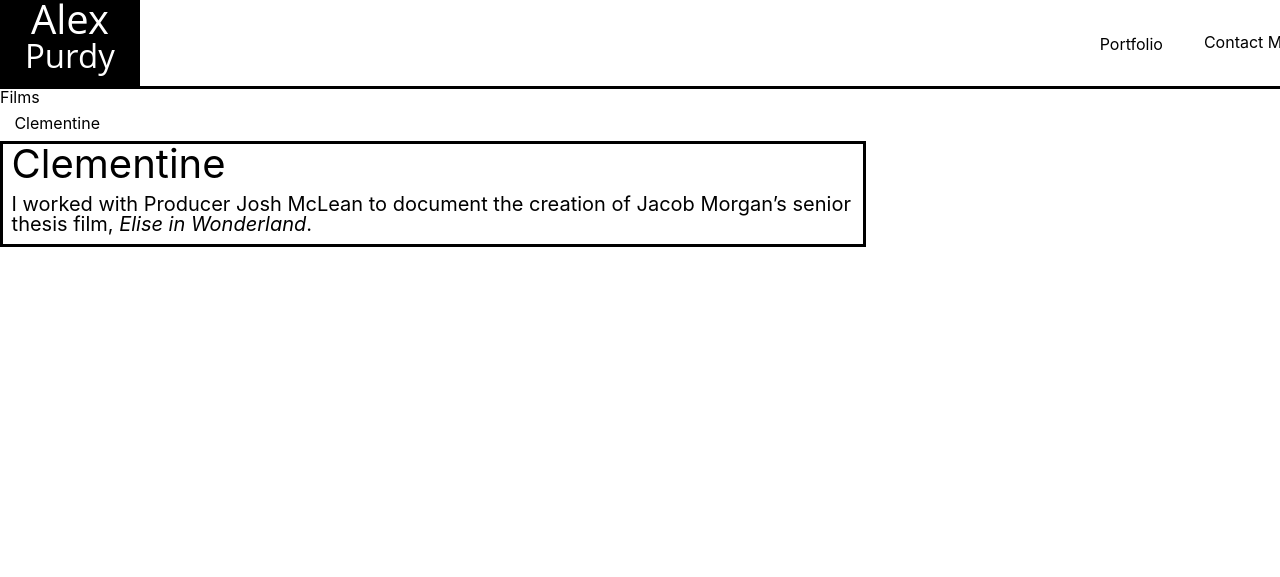
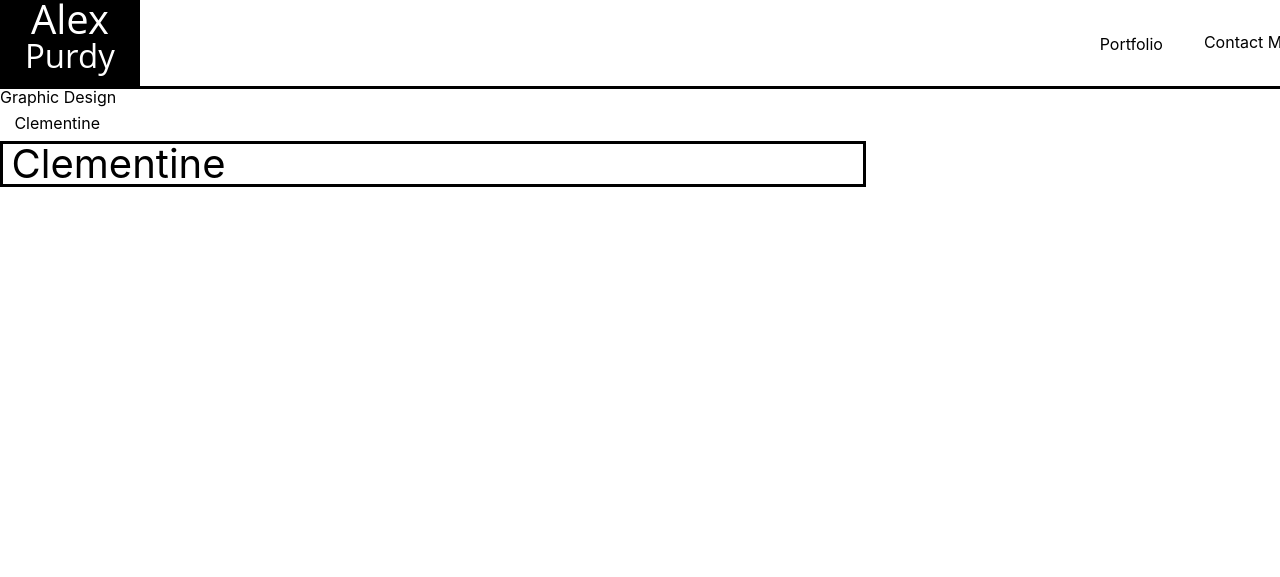
Before and after one commit to alexpurdy00/avt-217, a plain HTML site: page p3/graphicdesign.html in a window 1280 px wide. Shown: the top 577 px of the page. Drawn offline with Linux system fonts and the light colour scheme.

Commit message:
Update graphicdesign.html

```diff
--- a/p3/graphicdesign.html
+++ b/p3/graphicdesign.html
@@ -51,7 +51,7 @@
 	</header>
 	<main>
 	<div class="sidebar">
-			<h1>Films</h1>
+			<h1>Graphic Design</h1>
 			<div class="proj">
 				<h1><a href="#Clementine">Clementine</a></h1>
 				<h2></h2>
@@ -59,9 +59,9 @@
 		</div>
 		<div class="project">
 			<h1 id="Clementine">Clementine</h1>
-
+			<!--
 			<p>I worked with Producer Josh McLean to document the creation of Jacob Morgan’s senior thesis film, <a href="#">Elise in Wonderland</a>. </p>
-		</div>
+		--></div>
 	</main>
 	<footer>
 		<h1>© Alex Purdy</h1>
```
